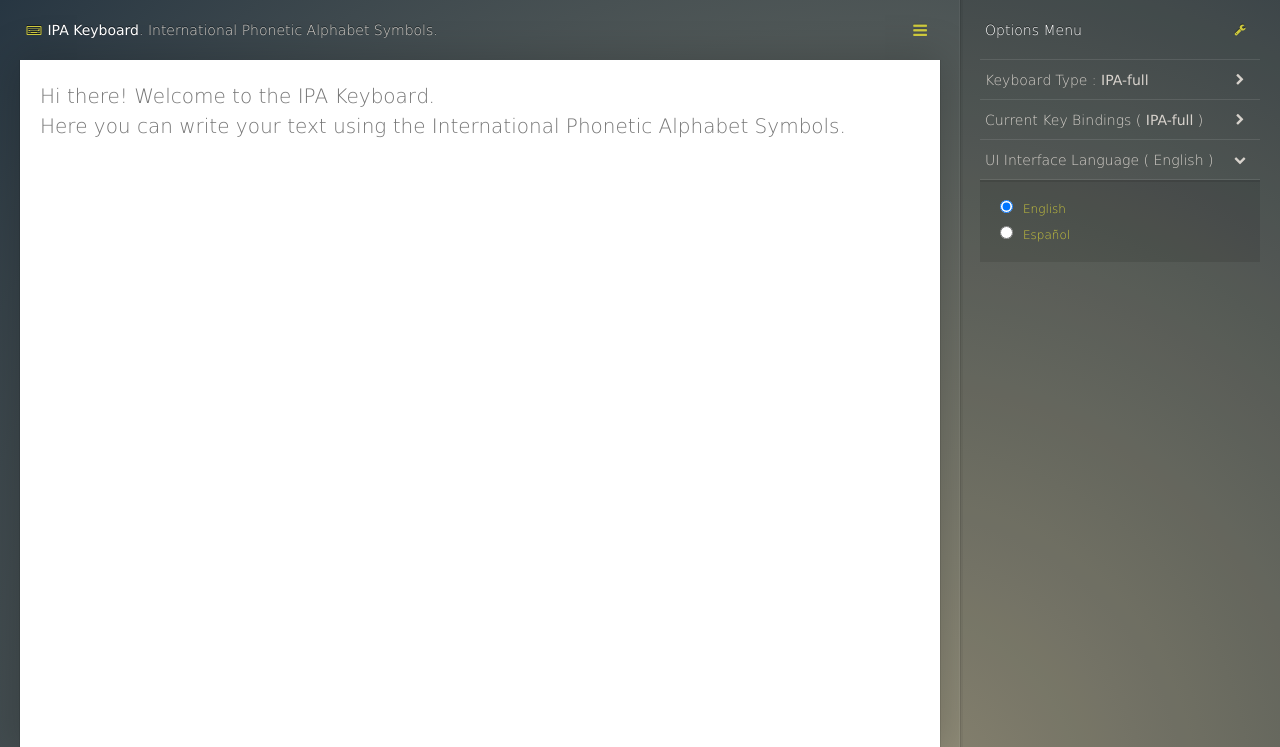
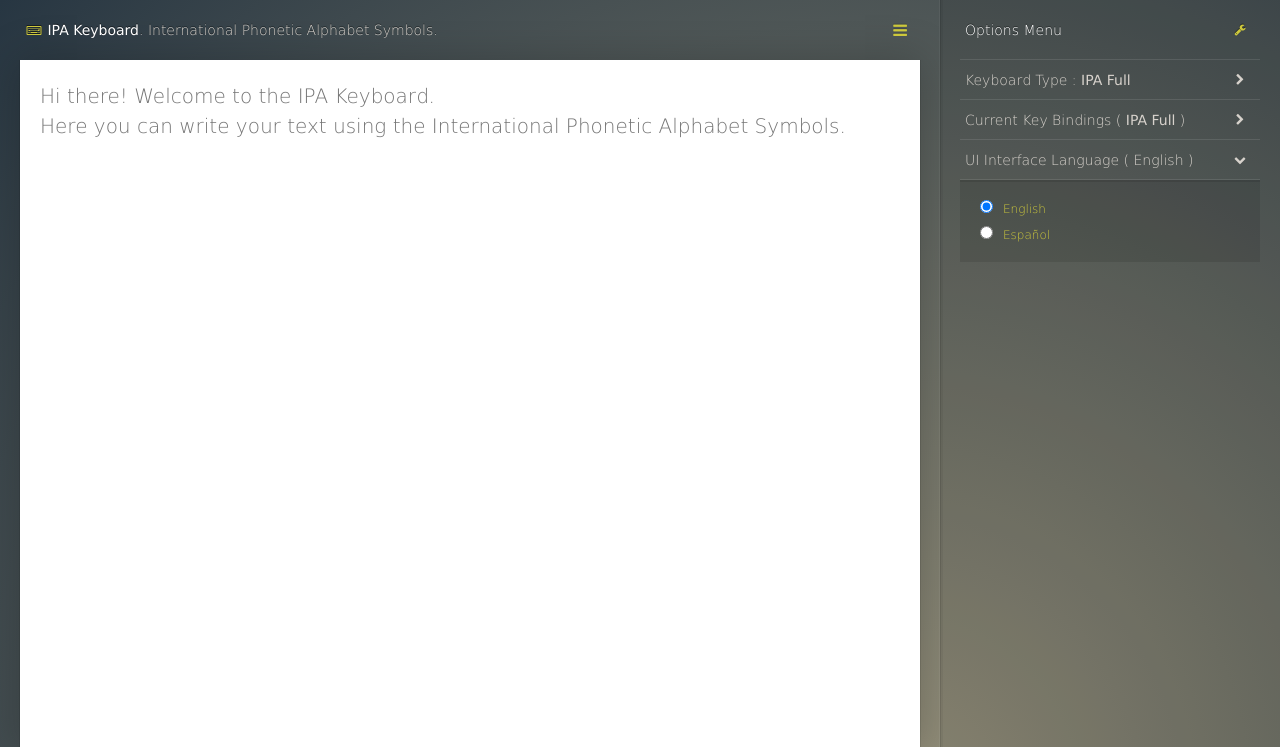
Before and after one commit to alterebro/IPA-Keyboard, a plain HTML site: page index.html in a window 1280 px wide. Shown: the top 747 px of the page. Drawn offline with Linux system fonts and the light colour scheme; a web font is replaced by a local one.

Commit message:
beautifier text filter

```diff
--- a/frontend/scripts/app.js
+++ b/frontend/scripts/app.js
@@ -15,6 +15,7 @@ function get_style(el,style_prop) {
 	}
 	return o;
 }
+
 
 
 var maps = {
@@ -206,7 +207,21 @@ var app = new Vue({
 		this.create_placeholder();
 
 	},
-	filters : {},
+	filters : {
+
+		beautify : function(str) {
+			str = str.replace('-', ' ');
+
+			var w = str.split(' ');
+			var _w = [];
+			for ( var i=0; i<w.length; i++ ) {
+				_w.push( w[i][0].toUpperCase() + w[i].substr(1) );
+			}
+			_w = _w.join(' ');
+			return _w;
+		}
+
+	},
 	methods : {
 
 		create_placeholder : function() {
--- a/frontend/styles/app.less
+++ b/frontend/styles/app.less
@@ -197,7 +197,7 @@ dl {
 @ui-margin : 20px;
 @ui-header-height : 60px;
 @ui-footer-height : 50px;
-@ui-sidebar-width : 280px + (@ui-margin*2);
+@ui-sidebar-width : 300px + (@ui-margin*2);
 
 html, body {
 	height: 100%;
--- a/index.html
+++ b/index.html
@@ -50,6 +50,7 @@
 
 	<footer>
 		<p>
+			<i class="fa fa-fw fa-code"></i>
 			<span v-html="lang._footer_created">Design &amp; development by</span> <strong>Jorge Moreno</strong>
 			aka <a href="http://moro.es" target="_blank" title="Jorge Moreno aka Moro. Front End Web Developer and UI Designer. Zaragoza, Spain">moro</a>.
 			( <a href="https://twitter.com/alterebro" target="_blank" title="@alterebro. Web Development and Design">@alterebro</a> )
@@ -68,7 +69,7 @@
 		<h3 v-on:click.prevent="toogle_sidebar()" v-text="lang._options_menu">Options Menu</h3>
 
 		<dl v-bind:class="aside_menu_type_open ? 'aside-dl-open' : aside-dl-close">
-			<dt @click="toggle_menu_type()"><dfn><span v-text="lang._keyboard_type">Keyboard Type</span> : <strong>{{ current_keymap }}</strong></dfn></dt>
+			<dt @click="toggle_menu_type()"><dfn><span v-text="lang._keyboard_type">Keyboard Type</span> : <strong>{{ current_keymap | beautify }}</strong></dfn></dt>
 			<dd>
 				<ul class="option-list">
 					<li v-for="map in maps">
@@ -76,14 +77,14 @@
 									@click="setMap($key)"
 									v-model="current_keymap"
 									v-bind:id="'current-map-'+$key"
-									v-bind:value="$key" />{{ $key }}</label>
+									v-bind:value="$key" />{{ $key | beautify }}</label>
 					</li>
 				</ul>
 			</dd>
 		</dl>
 
 		<dl v-bind:class="aside_menu_keys_open ? 'aside-dl-open' : aside-dl-close">
-			<dt @click="toggle_menu_keys()"><dfn><span v-text="lang._current_keys">Current Key Bindings</span> ( <strong>{{ current_keymap }}</strong> )</dfn></dt>
+			<dt @click="toggle_menu_keys()"><dfn><span v-text="lang._current_keys">Current Key Bindings</span> ( <strong>{{ current_keymap | beautify }}</strong> )</dfn></dt>
 			<dd>
 				<ul id="characters-mapped">
 					<li v-for="k in keymap">
```
Also changed, not shown: frontend/styles/app.css.
